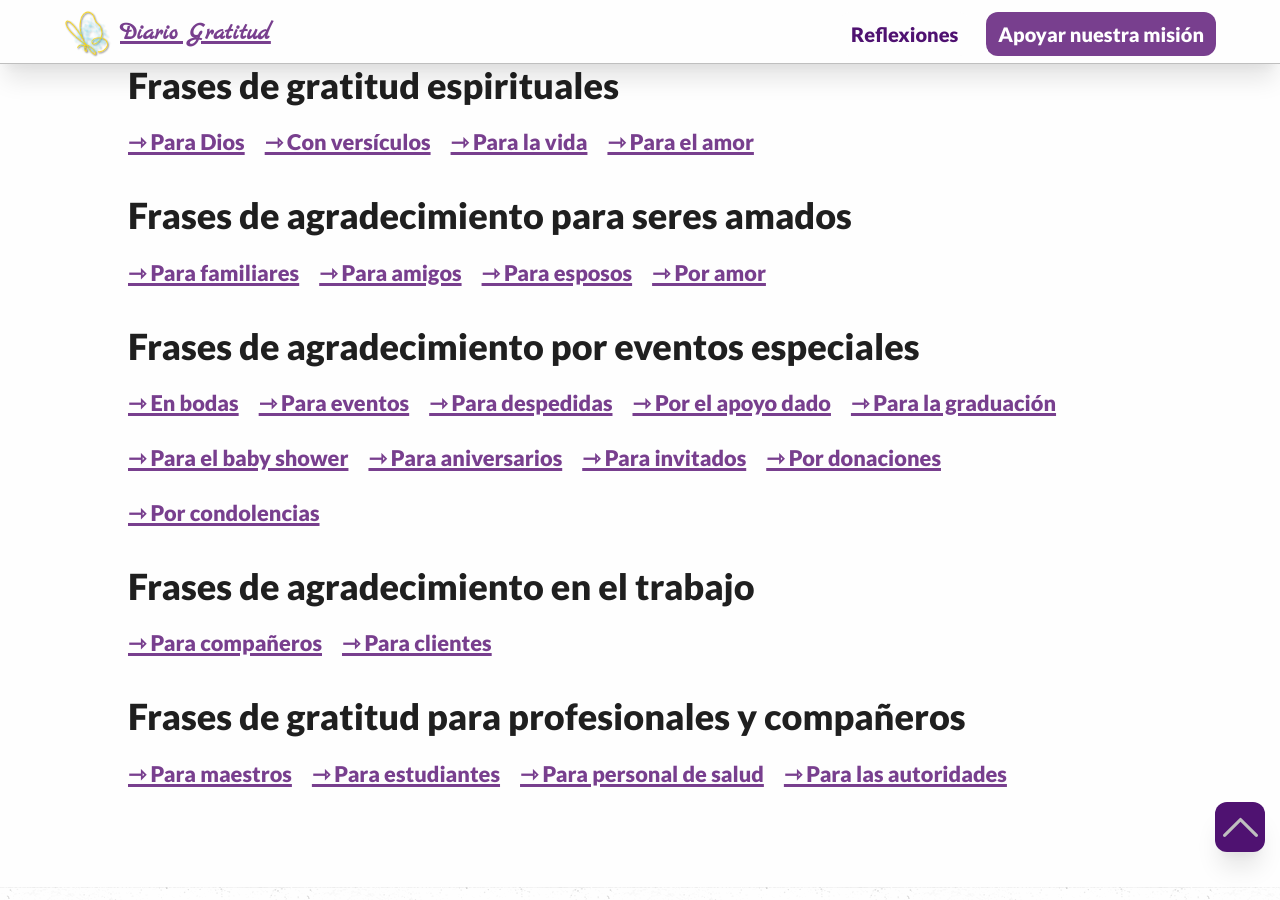
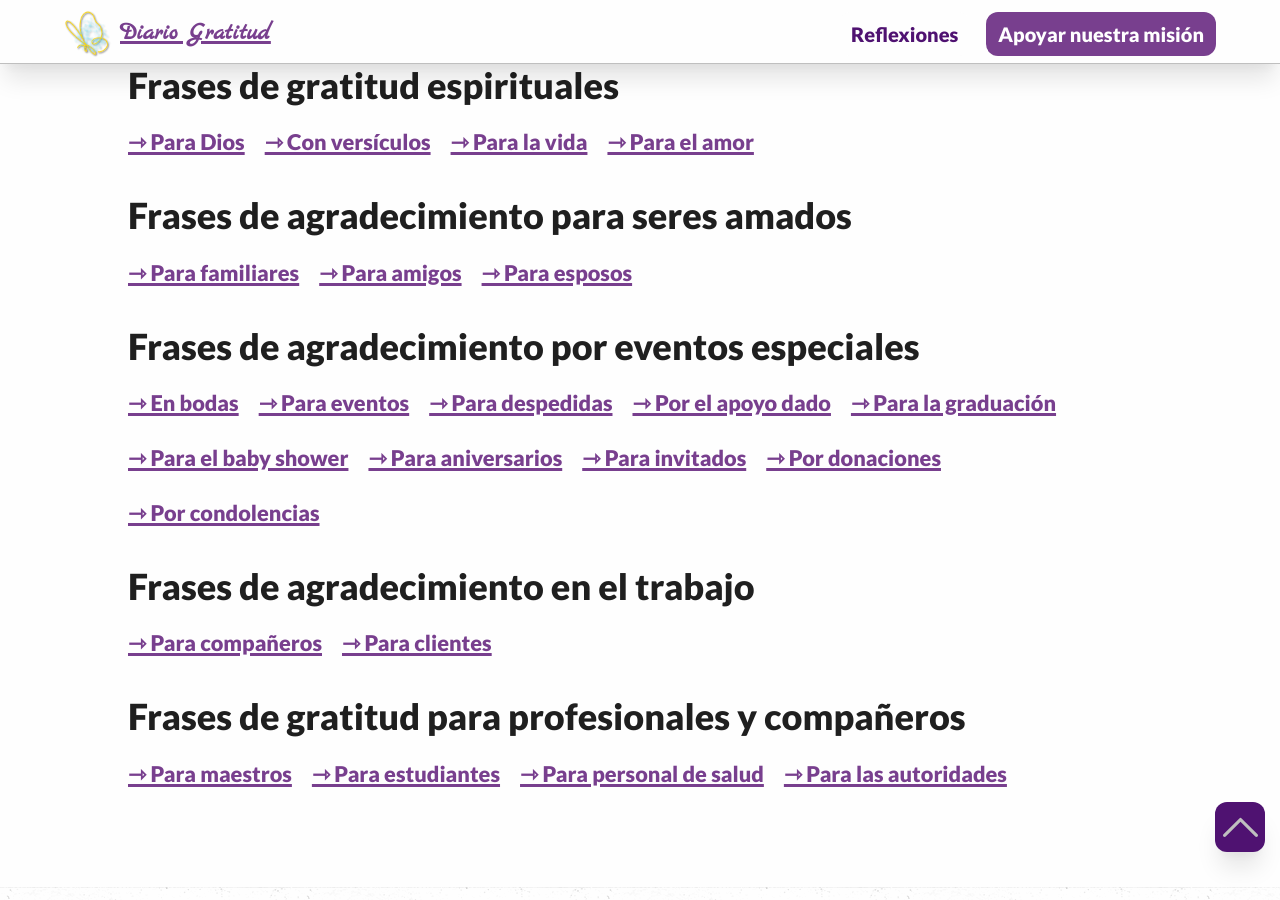
Before and after one commit to Klerpson/gratitud, a Jekyll site: the page built from index.html, in a window 1280 px wide and 900 px high, scrolled down 2082 px. Built offline with Jekyll 4.4.1, drawn with Linux system fonts in a browser that asks for light colours.

Commit message:
Update index.html

```diff
--- a/index.html
+++ b/index.html
@@ -40,7 +40,6 @@ intro: "El agradecimiento es un arte, una danza delicada de palabras y emociones
     <li><a href="{{'frases-agradecimiento-amigos'|relative_url}}" title="Agradecimiento amigos">⇾ Para amigos</a></li>
     <li><a href="{{'frases-agradecimiento-esposos'|relative_url}}" title="Agradecimiento esposos">⇾ Para esposos</a></li>
     <!-- <li><a href="#" title="Lorem Ipsum">⇾ Para niños</a></li> -->
-    <li><a href="{{'frases-agradecimiento-amor'|relative_url}}" title="Agradecimiento al amor">⇾ Por amor</a></li>
   </ul>
   <h3>Frases de agradecimiento por eventos especiales</h3>
   <ul class="frases">
```
